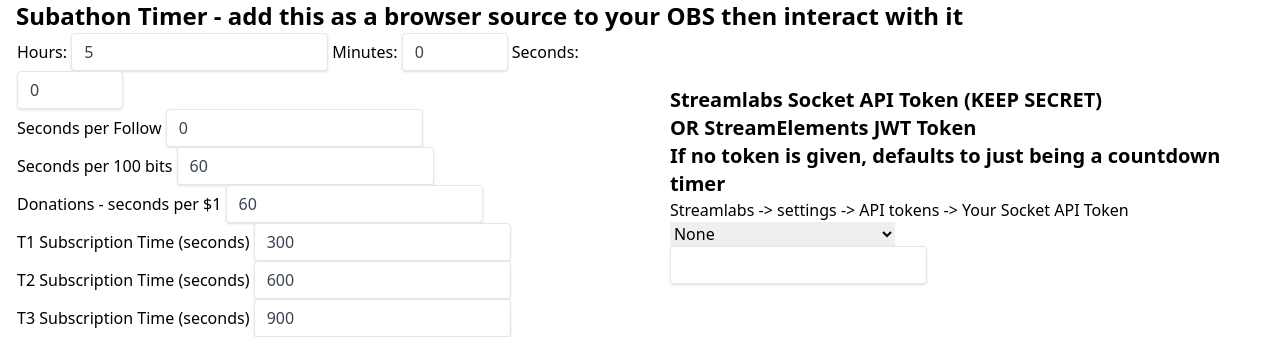
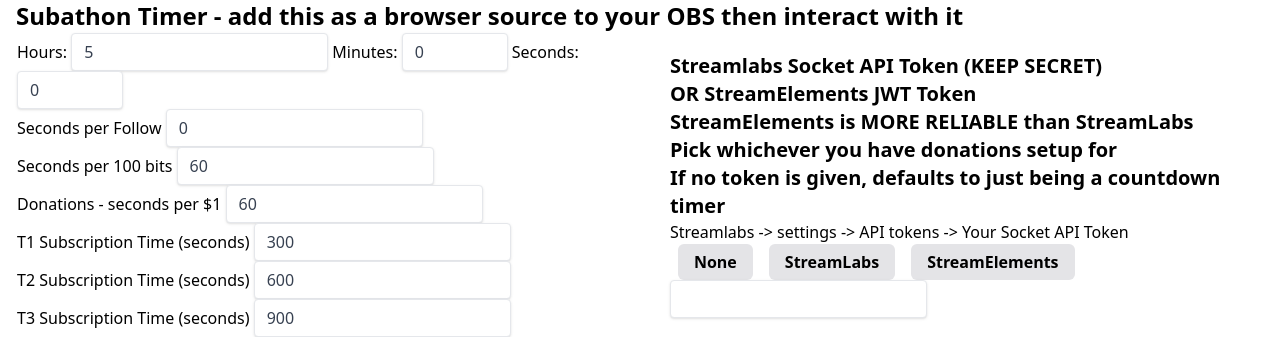
Before and after one commit to Xelus22/subathon_timer, a React (Vite) app: page /home in a window 1280 px wide. Shown: the top 337 px of the page. Built offline with nearby package versions, Linux system fonts and the light colour scheme.

Commit message:
add buttons instead of dropdown

```diff
--- a/src/pages/Countdown.jsx
+++ b/src/pages/Countdown.jsx
@@ -23,7 +23,7 @@ function Countdown(props) {
     if (basis)
       _intervalId = setInterval(() => {
         setTimer(new Date().valueOf());
-      }, 50);
+      }, 10);
     setIntervalId(_intervalId);
     return () => {
       clearInterval(_intervalId);
@@ -163,19 +163,25 @@ function Countdown(props) {
       });
 
       socket.on("event", (data) => {
-        // console.log(data);
+        handleStreamElementsEvents(data);
       });
 
       socket.on("event:test", (data) => {
+        handleStreamElementsEvents(data);
+      });
+    };
+  };
+
+  const handleStreamElementsEvents = (data) => {
     if (data.listener == "follower-latest") {
       clearInterval(intervalId);
       setBasis(basis + location.state.FollowTime * 1000);
     } else if (data.listener == "subscriber-latest" && !xelusSocket) {
       // dont run this if xelusSocket for subs is running
-          console.log("added time sub - streamelements");
+      // console.log("added time sub - streamelements");
       // let amount = data.event.amount;
       let amount = 1;
-          console.log(amount);
+      // console.log(amount);
       if (data.listener.tier == 2000) {
         clearInterval(intervalId);
         setBasis(basis + location.state.T2 * amount * 1000);
@@ -188,7 +194,7 @@ function Countdown(props) {
         setBasis(basis + location.state.T1 * amount * 1000);
       }
     } else if (data.listener == "cheer-latest" && !xelusSocket) {
-          console.log(data);
+      // console.log(data);
       let amount = data.event.amount;
       var time = Math.floor(amount * location.state.bitsTime / 100);
       setBasis(basis + time * 1000);
@@ -196,9 +202,7 @@ function Countdown(props) {
       let amount = data.event.amount;
       setBasis(basis + amount * location.state.donationsTime * 1000);
     }
-      });
-    }
-  }
+  };
 
   const handleClick = () => {
     var t = new Date();
--- a/src/pages/Home.jsx
+++ b/src/pages/Home.jsx
@@ -134,7 +134,7 @@ function Home() {
     }
 
     return (
-        <div className="bg-white px-4">
+        <div className="bg-white px-4 font-sans">
             <div className = "font-sans font-bold text-2xl"> Subathon Timer - add this as a browser source to your OBS then interact with it </div>
             <table>
                 <tbody>
@@ -169,14 +169,19 @@ function Home() {
                         <td>
                             <span className = "font-sans font-bold text-xl"> Streamlabs Socket API Token (KEEP SECRET) </span><br/>
                             <span className = "font-sans font-bold text-xl"> OR StreamElements JWT Token </span><br/>
+                            <span className = "font-sans font-bold text-xl"> StreamElements is MORE RELIABLE than StreamLabs </span><br/>
+                            <span className = "font-sans font-bold text-xl"> Pick whichever you have donations setup for</span><br/>
                             <span className = "font-sans font-bold text-xl"> If no token is given, defaults to just being a countdown timer </span><br/>
                             <span> Streamlabs -> settings -> API tokens -> Your Socket API Token </span>
                             <br/>
-                            <select id = "dropdown" value = {api} onChange={e => setApi(e.target.value)}>
+                            <button className={`${api == "0" ? "bg-sky-500 text-white" : "bg-zinc-200 text-black"} hover:bg-sky-600 focus:outline-none focus:ring focus:ring-sky-400 active:bg-sky-700 px-4 py-2 mx-2 text-xm leading-5 rounded-md font-semibold`} onClick={e => {setApi("0")}}> None </button>
+                            <button className={`${api == "1" ? "bg-sky-500 text-white" : "bg-zinc-200 text-black"} hover:bg-sky-600 focus:outline-none focus:ring focus:ring-sky-400 active:bg-sky-700 px-4 py-2 mx-2 text-xm leading-5 rounded-md font-semibold`} onClick={e => {setApi("1")}}> StreamLabs </button>
+                            <button className={`${api == "2" ? "bg-sky-500 text-white" : "bg-zinc-200 text-black"} hover:bg-sky-600 focus:outline-none focus:ring focus:ring-sky-400 active:bg-sky-700 px-4 py-2 mx-2 text-xm leading-5 rounded-md font-semibold`} onClick={e => {setApi("2")}}> StreamElements </button>
+                            {/* <select id = "dropdown" value = {api} onChange={e => setApi(e.target.value)}>
                                 <option value = "0">None</option>
                                 <option value = "1">Streamlabs Token</option>
                                 <option value = "2">StreamElements JWT Token</option>
-                            </select>
+                            </select>    */}
                             <br/>
                             <input className="shadow appearance-none border rounded py-2 px-3 text-gray-700 leading-tight focus:outline-none focus:shadow-outline focus:border-sky-500 focus:ring-sky-500" type="text" id="JWT-Token" value={socketToken} onChange={e => saveToken(e.target.value)}/>
                         </td>
--- a/src/pages/Login.jsx
+++ b/src/pages/Login.jsx
@@ -10,8 +10,8 @@ function Login() {
         <div className="bg-white px-4">
             <div className = "font-sans font-bold text-2xl"> Subathon Timer </div>
             <h4 className = "font-sans font-bold text-xl"> Made by <a href = "https://www.twitch.tv/xelus22" className = "text-blue-800">Xelus22</a></h4>
-            <h5> Add this as a browser source to your OBS then interact with it </h5>
-            <h4> Please login and authorize usage of twitch for the most reliable service</h4>
+            <h3> Add this as a browser source to your OBS then interact with it </h3>
+            <h3> Please login and authorize usage of twitch for the most reliable service</h3>
 
             { /* beta */ }
             {/* <a href= "https://xelus.me/login">  */}
@@ -21,11 +21,12 @@ function Login() {
             <br/>
             <h2>Rely on only streamlabs or streamelements API</h2>
             <button disabled="true" className="bg-sky-500 hover:bg-sky-600 focus:outline-none focus:ring focus:ring-sky-400 active:bg-sky-700 px-4 py-2 text-xm leading-5 rounded-md font-semibold text-white">
-                <Link disabled = "true"
+                <Link
                     to={{
                         pathname: '/home',
                     }}
-                > No login </Link> </button>
+                > No login </Link>
+            </button>
         </div>
     )
 }
```
Lines whose indentation alone changed are shown as unchanged.
